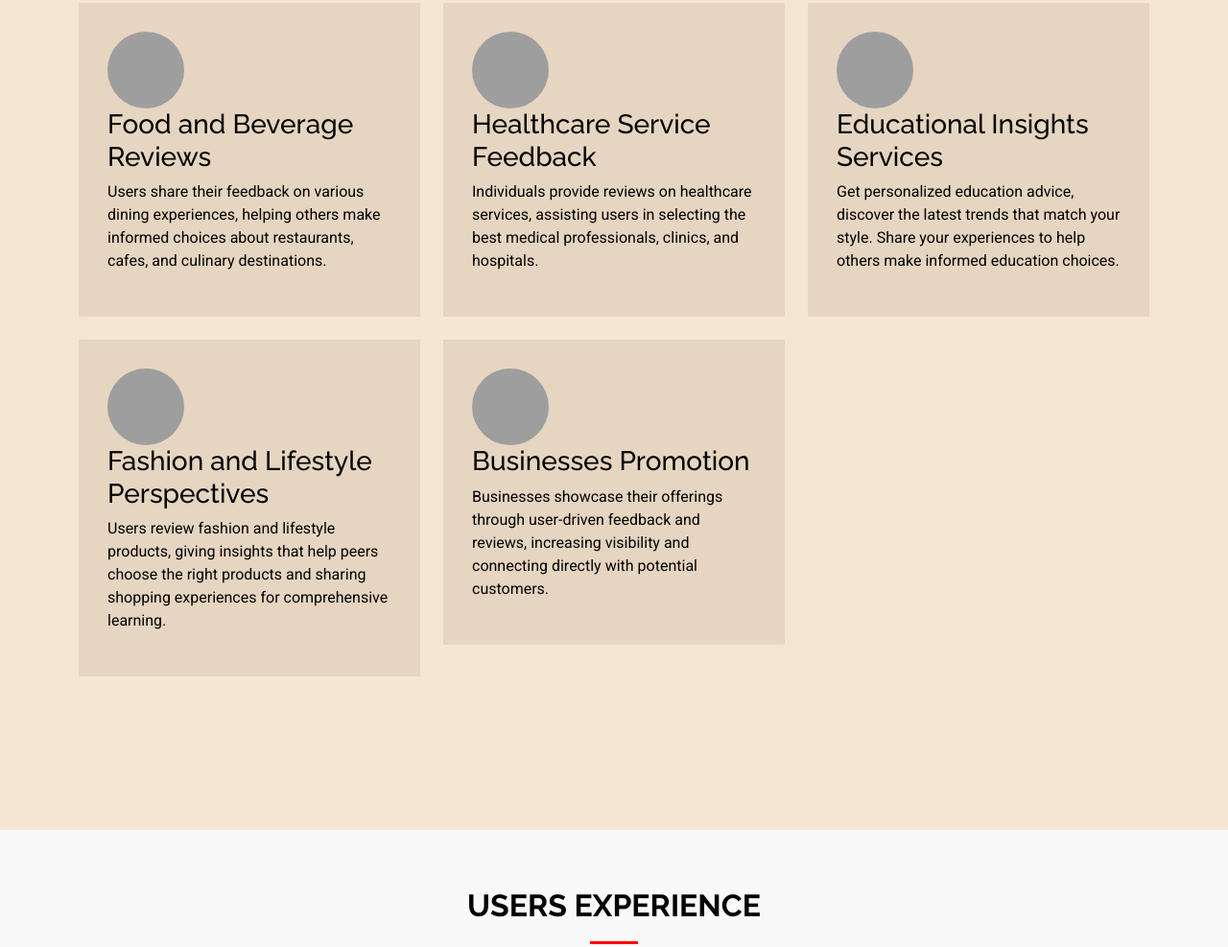
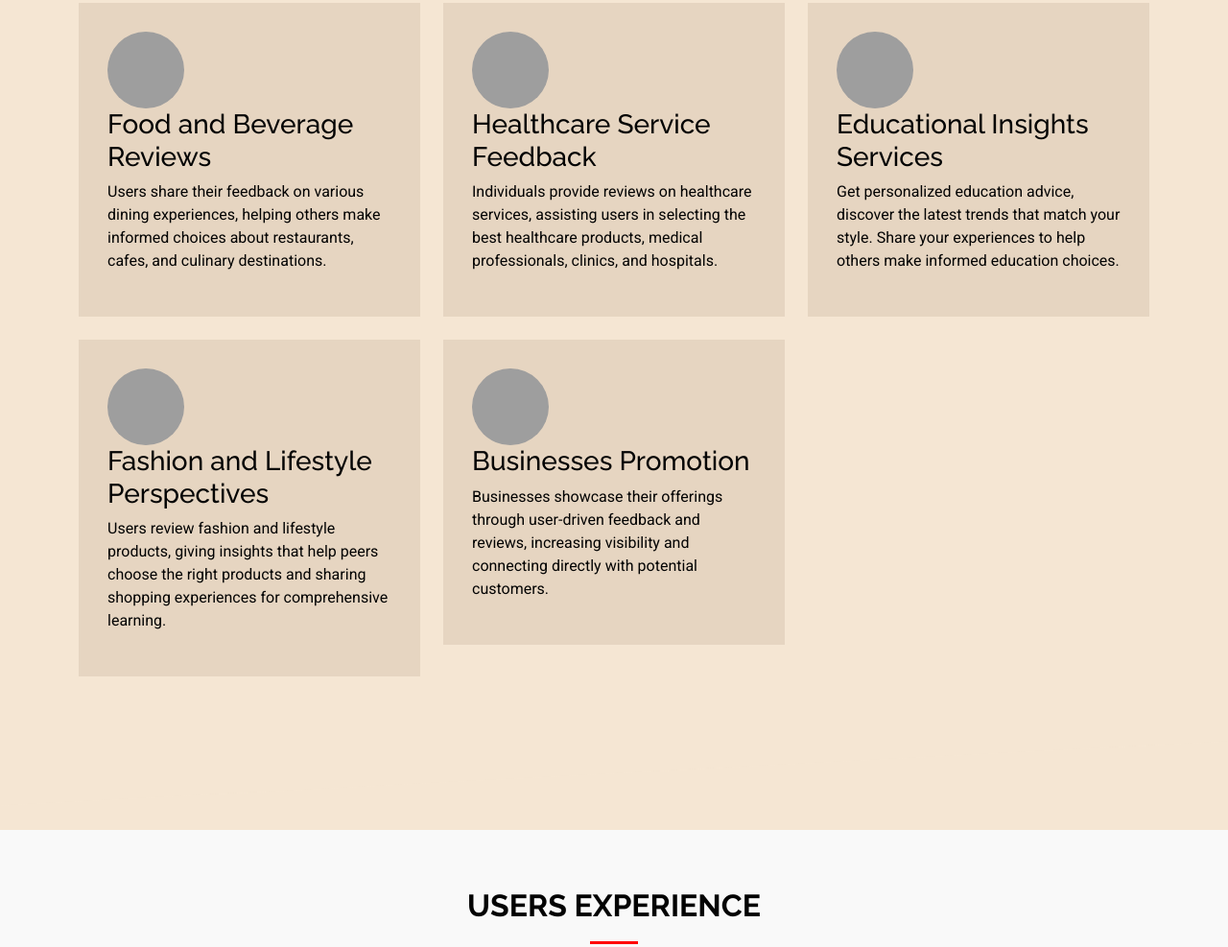
Before and after one commit to mustaafaashraf/ishaare, a plain HTML site: page index.html in a window 1280 px wide. Shown: the part 2468-3455 px from the top of the page at 96% size. Drawn offline with nearby package versions, Linux system fonts and the light colour scheme; grey boxes are pictures that could not be loaded; animation ran at ten frames a second.

Commit message:
Update index.html

```diff
--- a/index.html
+++ b/index.html
@@ -288,7 +288,7 @@
                                     <img src="https://i.postimg.cc/Bj88FHwr/photo-2.jpg" alt="Healthcare Service Feedback" style="width: 80px; height: 80px; object-fit: cover; border-radius: 50%;">
                                 </div>
                                 <h3>Healthcare Service Feedback</h3>
-                                <p>Individuals provide reviews on healthcare services, assisting users in selecting the best medical professionals, clinics, and hospitals.</p>
+                                <p>Individuals provide reviews on healthcare services, assisting users in selecting the best healthcare products, medical professionals, clinics, and hospitals.</p>
                             </div>
                         </div>
                         <!-- Education Program Insights Service Item -->
```
